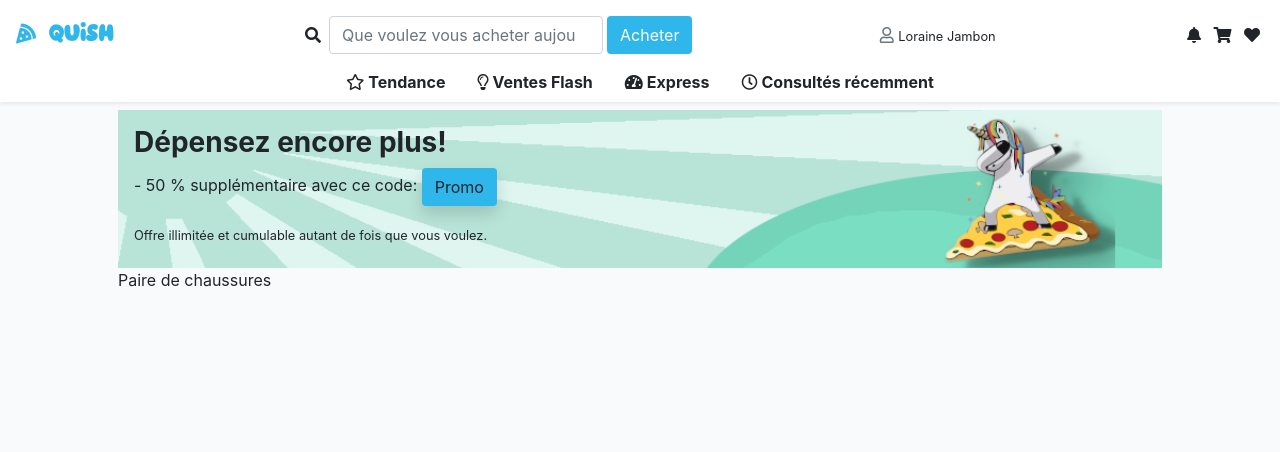
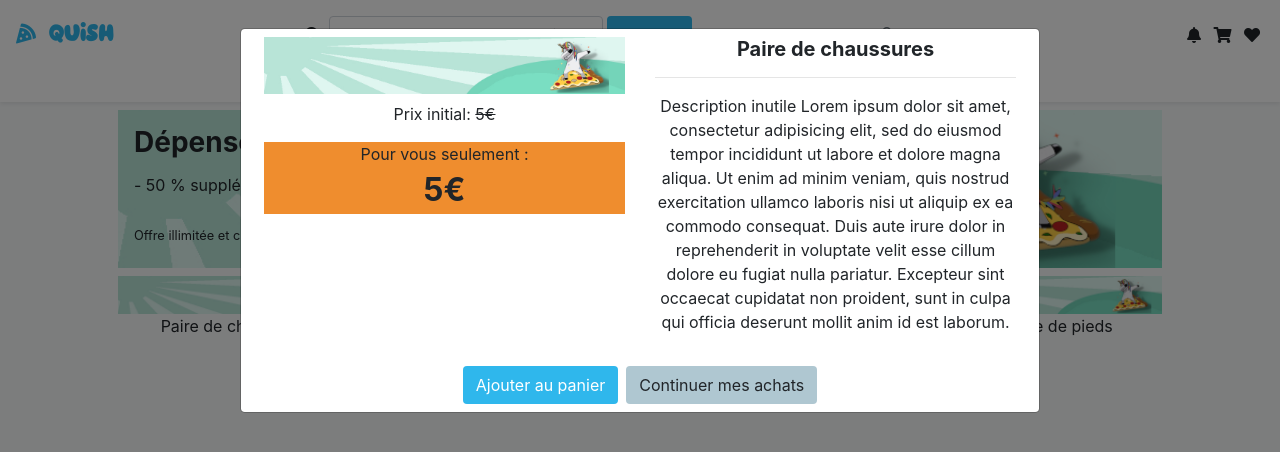
Before and after one commit to Amadou02/Quish, a plain HTML site: page index.html in a window 1280 px wide. Both pictures are taken after a click on the element "Paire de chaussures". Drawn offline with Linux system fonts and the light colour scheme.

Commit message:
creation de modal article OK

```diff
--- a/assets/js/main.js
+++ b/assets/js/main.js
@@ -4,6 +4,7 @@ var cart=[];
 var articlesList = [];
 // quand la page est chargée
 $(document).ready(function(){
+//    confirm("En accedant à votre site préféré, vous nous autorisez à utiliser vos données personnelles à des fins commerciales.\nNous vous conseillons donc de créer dès maintenant une addresse e-mail de secours.")
     createArticlesList();
     createArticleModal();
 });
@@ -18,7 +19,8 @@ function createArticlesList(){
         articleInfos[1]=$(this).find('img').attr('src');            //l'image qui lui est associée
         articleInfos[2]=$(this).find('.articleName').text();        //le nom de l'article
         articleInfos[3]=$(this).find('.articleDescription').text(); //sa description
-        articleInfos[4]=$(this).find('.price').text(); //sa description
+        articleInfos[4]=$(this).find('.price').text(); //son prix
+        articleInfos[5]=$(this).find('.finalPrice').text(); //son prix
         //et on injecte ce tableau dans notre liste d'articles
         articlesList.push(articleInfos);
     });
@@ -38,17 +40,62 @@ function createArticleModal(){
     $('.article').hover(function(){
         //on passe le curseur en pointeur
         document.body.style.cursor = "pointer";
-    })
+    });
     //lorsque l'on clique sur un article de la classe article
     $('.article').click(function(){
         //on parcours le tableau des articles pour retrouver l'index
-        for (index=0; i<articlesList.length;index++){
+        for (i=0; i<articlesList.length;i++){
             //des que je tombe sur l'id de l'element cliqué (premiere entrée du sous tableau) je quitte la boucle
             if (articlesList[i][0]==$(this).attr('id')){
                 break;
             }
         }
+        //je recupere les infos de l'article qui m'interessent
+        var modalId=articlesList[i][0];
+        var modalImg=articlesList[i][1];
+        var modalTitle=articlesList[i][2];
+        var modalDescription=articlesList[i][3];
+        var modalPrice=articlesList[i][4];
+        var modalFinalPrice=articlesList[i][5];
+
+        //je créé la modale de l'article sélectionné
+        var modal= $('  <div id="articleModal" class="modal fade" tabindex="-1" role="dialog" aria-labelledby="myLargeModalLabel" aria-hidden="true">\
+                            <div class="modal-dialog modal-lg">\
+                                <div class="modal-content">'
+                                    +'<div class="row m-2">'
+                                        +'<div class="col-6">'
+                                            +'<img class="img-fluid mb-2" src="' + modalImg +'"></img>'
+                                            +'<p class="my-0 py-0">Prix initial: <strike>'+modalFinalPrice+'€</strike><p>'
+                                            +'<div class="bgc5">'
+                                                +'<p class="my-0">Pour vous seulement :</p>'
+                                                +'<p style="font-size:2em;"><b>'+modalFinalPrice+'€</b><p>'
+                                            +'</div>'
+                                        +'</div>'
+                                        +'<div class="col-6 justify-content-center">'
+                                            +'<h5 class="font-weight-bold">' + modalTitle + '</h5>'
+                                            +'<hr>'
+                                            +'<p>'+modalDescription+'</p>'
+                                        +'</div>'
+                                    +'</div>'
+                                    +'<div class="row m-2 my-2 justify-content-center">'
+                                        +'<button class="btn bgc1 txc4 mx-1">Ajouter au panier</button>'
+                                        +'<button class="btn bgc6 mx-1">Continuer mes achats</button>'
+                                    +'</div>'
+                                +'</div>\
+                            </div>\
+                        </div>');
+        //j'injecte la modal dans le DOM après l'article
+        $('#articleModal').remove();
+        $(this).after(modal);
+        $('#articleModal').modal('toggle');
+        //                 var small = $('<small></small>');
+        //                 //on ajoute le message
+        //                 small.text(input.validationMessage);
+        //                 //on ajoute la classe alert de bootstrap
+        //                 small.addClass('text-center');
+        //                 //on ajoute la balise que l'on a créée après l'input
+        //                 $(input).after(small);
         // j'alerte le contenu du tableau
-        alert(articlesList[index]);
+    //    alert(articlesList[i]);
     });
 }
--- a/index.html
+++ b/index.html
@@ -35,19 +35,16 @@
                 <div class="navbar-collapse collapse" id="navbarColor02" style="">
                     <ul class="navbar-nav mr-auto">
                         <li class="nav-item active">
-                            <a class="nav-link" href="#!">Maison <span class="sr-only">(current)</span></a>
+                            <a class="nav-link" href="index.html">Maison <span class="sr-only">(current)</span></a>
                         </li>
                         <li class="nav-item">
-                            <a class="nav-link" href="#!">Tendances</a>
+                            <a class="nav-link" href="#">Nature et découverte</a>
                         </li>
                         <li class="nav-item">
-                            <a class="nav-link" href="#!">Ventes Flash</a>
+                            <a class="nav-link" href="#!">Vie pratique et bien-être</a>
                         </li>
                         <li class="nav-item">
-                            <a class="nav-link" href="#!">Express</a>
-                        </li>
-                        <li class="nav-item">
-                            <a class="nav-link" href="#!">Consulté récemment</a>
+                            <a class="nav-link" href="#!">Boostez votre créativité</a>
                         </li>
                         <li class="nav-item">
                             <a class="nav-link" href="#!">Mon profil</a>
@@ -84,16 +81,13 @@
             <!-- bas de la nav bar -->
             <ul class="d-none d-md-flex nav justify-content-center bgc4 pt-0 font-weight-bold">
                 <li class="nav-item">
-                    <a class="nav-link active" href="#!"><i class="far fa-star mr-1"></i>Tendance</a>
+                    <a class="nav-link active" href="#!"><i class="far fa-star mr-1"></i>Nature et découverte</a>
                 </li>
                 <li class="nav-item">
-                    <a class="nav-link" href="#!"><i class="far fa-lightbulb mr-1"></i>Ventes Flash</a>
+                    <a class="nav-link" href="#!"><i class="far fa-lightbulb mr-1"></i>Vie pratique et bien-être</a>
                 </li>
                 <li class="nav-item">
-                    <a class="nav-link" href="#!"><i class="fas fa-tachometer-alt mr-1"></i>Express</a>
-                </li>
-                <li class="nav-item">
-                    <a class="nav-link" href="#!"><i class="far fa-clock mr-1"></i>Consultés récemment</a>
+                    <a class="nav-link" href="#!"><i class="fas fa-tachometer-alt mr-1"></i>Boostez votre créativité</a>
                 </li>
             </ul>
         </div>
@@ -102,7 +96,7 @@
     <div class="container px-0 px-md-5">
         <main>
             <!-- banniere promo -->
-            <section id="banner" class="p-3">
+            <section id="banner" class="p-3 mb-2">
                 <h3 class="font-weight-bold">Dépensez encore plus!</h3>
                 <p>- 50 % supplémentaire avec ce code:
                     <button id="promoButton" class="btn bgc1 shadow" value="Promo">Promo</button>
@@ -143,24 +137,36 @@
                 </div>
             </div>
             <!-- articles de test1 -->
-            <article id="01" class="article">
+            <div class="row text-center">
+                <article id="01" class="article cat1 col-6 col-md-4 col-lg-3">
+                    <img src="assets/img/banner.jpg" class="img-fluid" alt="">
                     <p class="articleName">Paire de chaussures</p>
+                    <p class="articleDescription" hidden>Description inutile Lorem ipsum dolor sit amet, consectetur adipisicing elit, sed do eiusmod tempor incididunt ut labore et dolore magna aliqua. Ut enim ad minim veniam, quis nostrud exercitation ullamco laboris nisi ut aliquip ex ea commodo consequat. Duis aute irure dolor in reprehenderit in voluptate velit esse cillum dolore eu fugiat nulla pariatur. Excepteur sint occaecat cupidatat non proident, sunt in culpa qui officia deserunt mollit anim id est laborum.</p>
+                    <p class="price" hidden>50</p>
+                    <p class="finalPrice" hidden>5</p>
+                </article>
+                <article id="02" class="article cat1 col-6 col-md-4 col-lg-3">
+                    <img src="assets/img/banner.jpg" class="img-fluid" alt="">
+                    <p class="articleName">Paire de tongues</p>
                     <p class="articleDescription" hidden>Description inutile</p>
-                <p class="price" hidden>50</p>
-                <img src="assets/img/article1.jpg" hidden alt="">
+                    <p class="price" hidden>20</p>
+                    <p class="finalPrice" hidden>1</p>
                 </article>
-            <article id="02" class="article">
-                <p class="articleName" hidden>Paire de tongues</p>
+                <article id="03" class="article cat2 col-6 col-md-4 col-lg-3">
+                    <img src="assets/img/banner.jpg" class="img-fluid" alt="">
+                    <p class="articleName">Lunettes de compet</p>
                     <p class="articleDescription" hidden>Description inutile</p>
-                <img src="assets/img/article2.jpg" hidden alt="">
-                <p class="price" hidden>20</p>
+                    <p class="price" hidden>120</p>
+                    <p class="finalPrice" hidden>10</p>
                 </article>
-            <article id="03" class="article">
-                <p class="articleName" hidden>Lunettes de compet</p>
+                <article id="04" class="article cat3 col-6 col-md-4 col-lg-3">
+                    <img src="assets/img/banner.jpg" class="img-fluid" alt="">
+                    <p class="articleName">Parapluie de pieds</p>
                     <p class="articleDescription" hidden>Description inutile</p>
-                <img src="assets/img/article3.jpg" hidden alt="">
-                <p class="price" hidden>120</p>
+                    <p class="price" hidden>250</p>
+                    <p class="finalPrice" hidden>25</p>
                 </article>
+            </div>
         </main>
         <!-- footer -->
         <footer>
```
Lines whose indentation alone changed are shown as unchanged.
